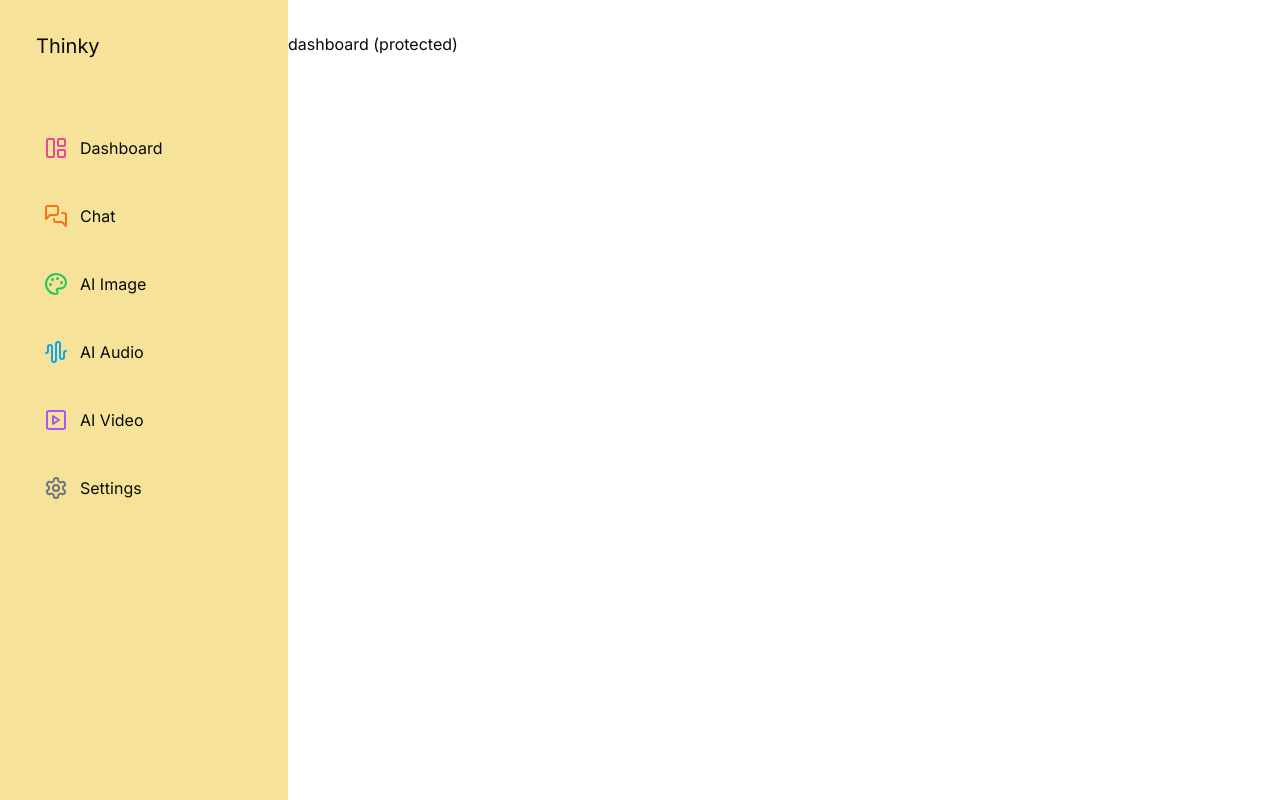
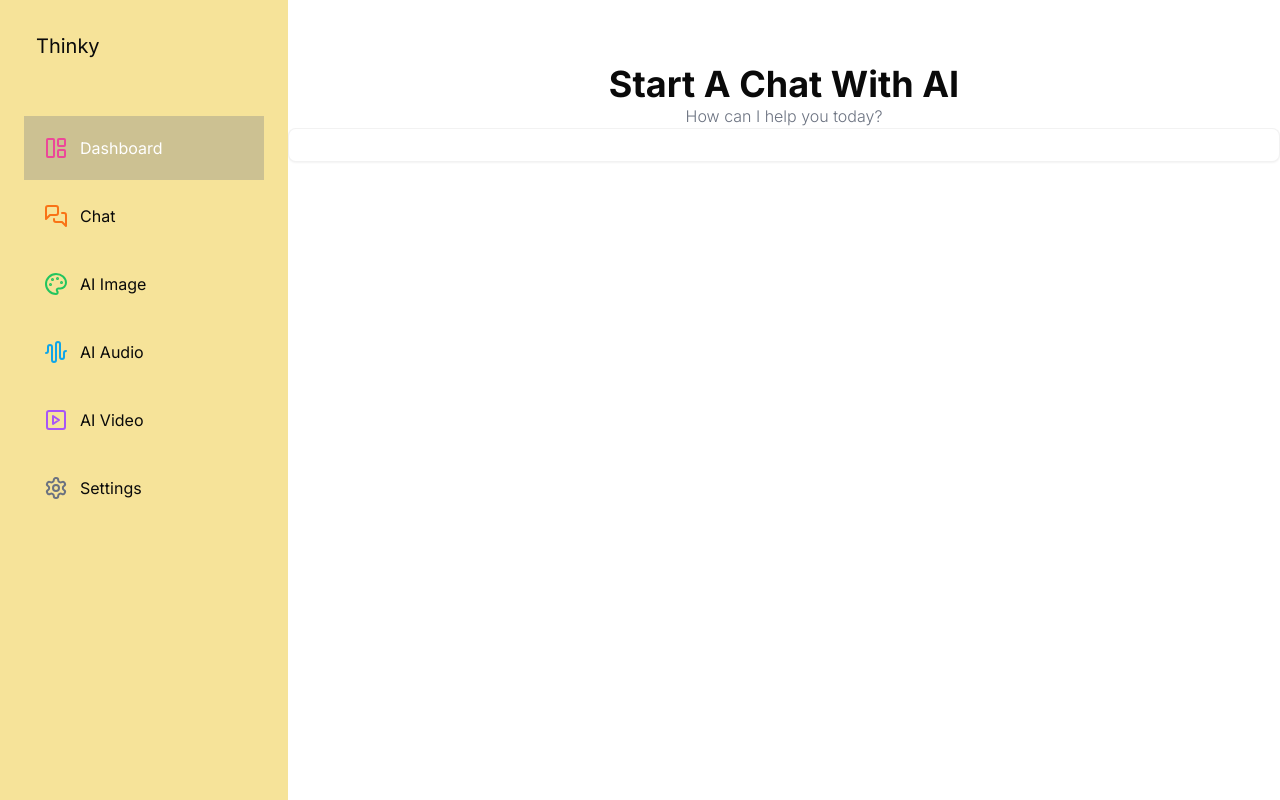
Before and after one commit to heehyun1128/Thinkey_AI-Content-Creation, a Next.js app: page /dashboard in a window 1280 px wide. Built offline with nearby package versions, Linux system fonts and the light colour scheme.

Commit message:
DashboardPage

```diff
--- a/app/(dashboard)/(routes)/dashboard/page.tsx
+++ b/app/(dashboard)/(routes)/dashboard/page.tsx
@@ -1,11 +1,39 @@
+"use client";
 
+import { Card } from "@/components/ui/card";
+import { MessagesSquare } from "lucide-react";
+
+const tools = [
+  {
+    label: "Chat",
+    icon: MessagesSquare,
+    color: "text-gray-500",
+    bgColor: "bg-sky-500/10",
+    href: "/chat",
+  },
+];
 
 export default function DashboardPage() {
   return (
     //   <Button variant="destructive" size='lg'>Button</Button>
     <div>
-      <p>dashboard (protected) </p>
-
+      <div>
+        <div className="mb-8 space-y-4"></div>
+        <h2 className="text-2xl md:text-4xl font-bold text-center">
+          Start A Chat With AI
+        </h2>
+        <p className="font-light text-base text-center text-gray-500">
+          How can I help you today?
+        </p>
+      </div>
+      <div>
+        {tools.map((tool) => (
+          <Card
+          key={tool.href}
+          className="p-4 border-black/5 flex items-center justify-between hover:shadow-md transition cursor-pointer"
+          ></Card>
+        ))}
+      </div>
     </div>
   );
 }
--- a/components/sidebar.tsx
+++ b/components/sidebar.tsx
@@ -2,6 +2,10 @@
 
 import { LayoutPanelLeft,MessagesSquare,Palette,AudioWaveform,PlaySquare,Settings } from "lucide-react";
 import Link from "next/link";
+import { usePathname } from "next/navigation";
+
+
+import {cn} from "@/lib/utils"
 
 const routes = [
   {
@@ -43,6 +47,7 @@
 ];
 
 const Sidebar = () => {
+    const pathname=usePathname()
   return (
     <div className="space-y-4 py-4 flex flex-col h-full bg-[#f6e399] text-gray">
       <div className="px-6 py-4 flex-1">
@@ -54,7 +59,9 @@
             <Link
               href={route.href}
               key={route.href}
-              className="text-base group flex w-full p-5 justify-start cursor-pointer hover:text-blue"
+              className={cn("text-base group flex w-full p-5 justify-start cursor-pointer hover:text-white hover:bg-gray-500/30",
+              pathname===route.href? "text-white bg-gray-500/30": "text-gray"
+              )}
             >
               <div className="flex">
                 <route.icon className={route.color} />
--- /dev/null
+++ b/components/ui/card.tsx
@@ -0,0 +1,79 @@
+import * as React from "react"
+
+import { cn } from "@/lib/utils"
+
+const Card = React.forwardRef<
+  HTMLDivElement,
+  React.HTMLAttributes<HTMLDivElement>
+>(({ className, ...props }, ref) => (
+  <div
+    ref={ref}
+    className={cn(
+      "rounded-lg border bg-card text-card-foreground shadow-sm",
+      className
+    )}
+    {...props}
+  />
+))
+Card.displayName = "Card"
+
+const CardHeader = React.forwardRef<
+  HTMLDivElement,
+  React.HTMLAttributes<HTMLDivElement>
+>(({ className, ...props }, ref) => (
+  <div
+    ref={ref}
+    className={cn("flex flex-col space-y-1.5 p-6", className)}
+    {...props}
+  />
+))
+CardHeader.displayName = "CardHeader"
+
+const CardTitle = React.forwardRef<
+  HTMLParagraphElement,
+  React.HTMLAttributes<HTMLHeadingElement>
+>(({ className, ...props }, ref) => (
+  <h3
+    ref={ref}
+    className={cn(
+      "text-2xl font-semibold leading-none tracking-tight",
+      className
+    )}
+    {...props}
+  />
+))
+CardTitle.displayName = "CardTitle"
+
+const CardDescription = React.forwardRef<
+  HTMLParagraphElement,
+  React.HTMLAttributes<HTMLParagraphElement>
+>(({ className, ...props }, ref) => (
+  <p
+    ref={ref}
+    className={cn("text-sm text-muted-foreground", className)}
+    {...props}
+  />
+))
+CardDescription.displayName = "CardDescription"
+
+const CardContent = React.forwardRef<
+  HTMLDivElement,
+  React.HTMLAttributes<HTMLDivElement>
+>(({ className, ...props }, ref) => (
+  <div ref={ref} className={cn("p-6 pt-0", className)} {...props} />
+))
+CardContent.displayName = "CardContent"
+
+const CardFooter = React.forwardRef<
+  HTMLDivElement,
+  React.HTMLAttributes<HTMLDivElement>
+>(({ className, ...props }, ref) => (
+  <div
+    ref={ref}
+    className={cn("flex items-center p-6 pt-0", className)}
+    {...props}
+  />
+))
+CardFooter.displayName = "CardFooter"
+
+export { Card, CardHeader, CardFooter, CardTitle, CardDescription, CardContent }
```
